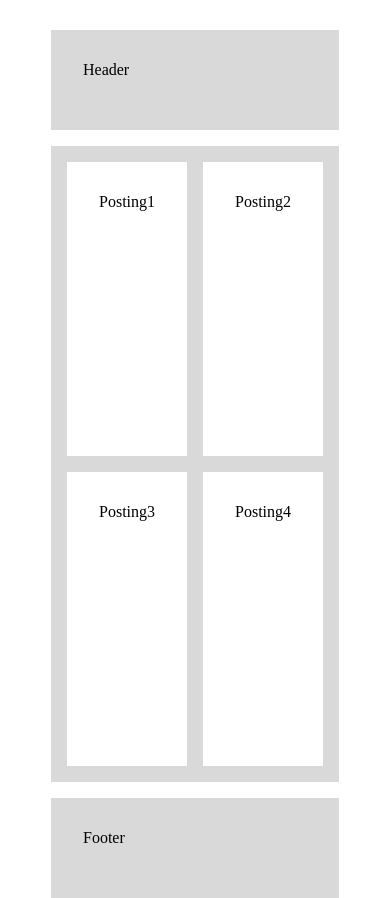
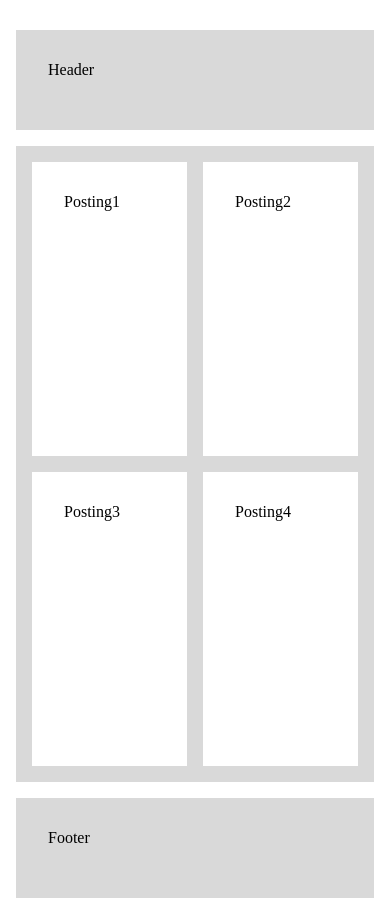
Before and after one commit to flexible-study/publishing, a plain HTML site: page LeeJaeYun/week1/index.html in a window 390 px wide. Drawn offline with Linux system fonts and the light colour scheme.

Commit message:
fix: 피드백 2차 반영

```diff
--- a/LeeJaeYun/week1/styles/index.css
+++ b/LeeJaeYun/week1/styles/index.css
@@ -13,15 +13,19 @@
 .layout {
   display: grid;
   grid-template-areas:
-    "header header header header"
-    "sidebar main main main"
-    "sidebar main main main"
-    "sidebar main main main"
-    "sidebar main main main"
-    "footer footer footer footer";
+    "header header"
+    "sidebar main"
+    "sidebar main"
+    "sidebar main"
+    "sidebar main"
+    "footer footer";
+  grid-template-columns: 200px auto;
   gap: 16px;
   margin: 30px auto 0px;
-  width: 960px;
+  padding: 0 16px;
+  max-width: calc(960px + 16px + 16px);
+  max-width: 960px;
+  width: 100%;
 }
 
 .header {
@@ -38,7 +42,7 @@
   display: grid;
   gap: 16px;
   grid-template: repeat(4, 1fr) / repeat(2, 1fr);
-  padding: 32px;
+  /* padding: 32px; */
 }
 
 .section {
@@ -52,10 +56,6 @@
 }
 
 @media (max-width: 1023px) {
-  .layout {
-    width: 736px;
-  }
-
   .section {
     grid-row: span 2;
     grid-column: span 1;
@@ -64,12 +64,8 @@
 }
 
 @media (max-width: 767px) {
-  .layout {
-    width: 288px;
-  }
-
   .main {
-    grid-column: span 4;
+    grid-column: span 2;
     padding: 16px;
   }
 
```
